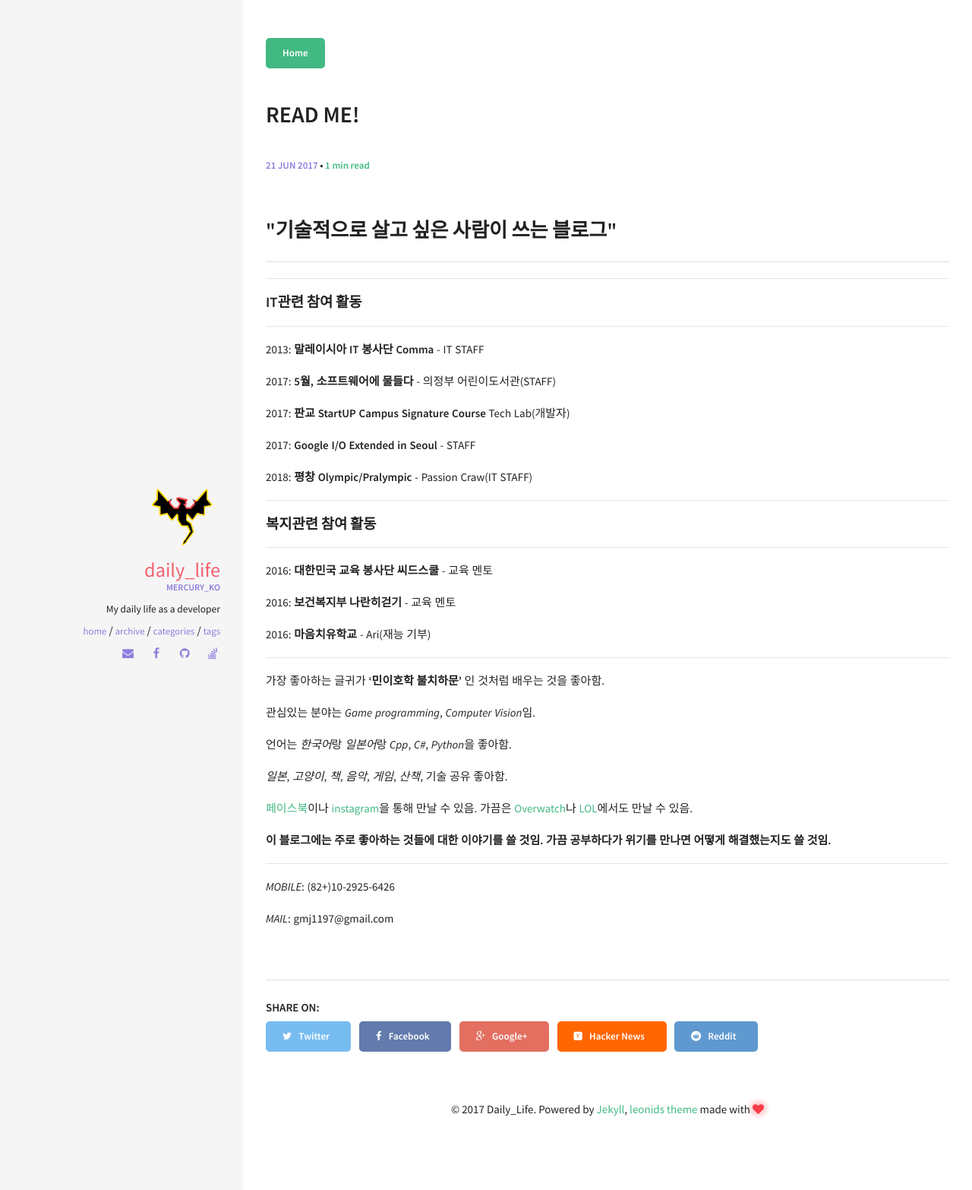
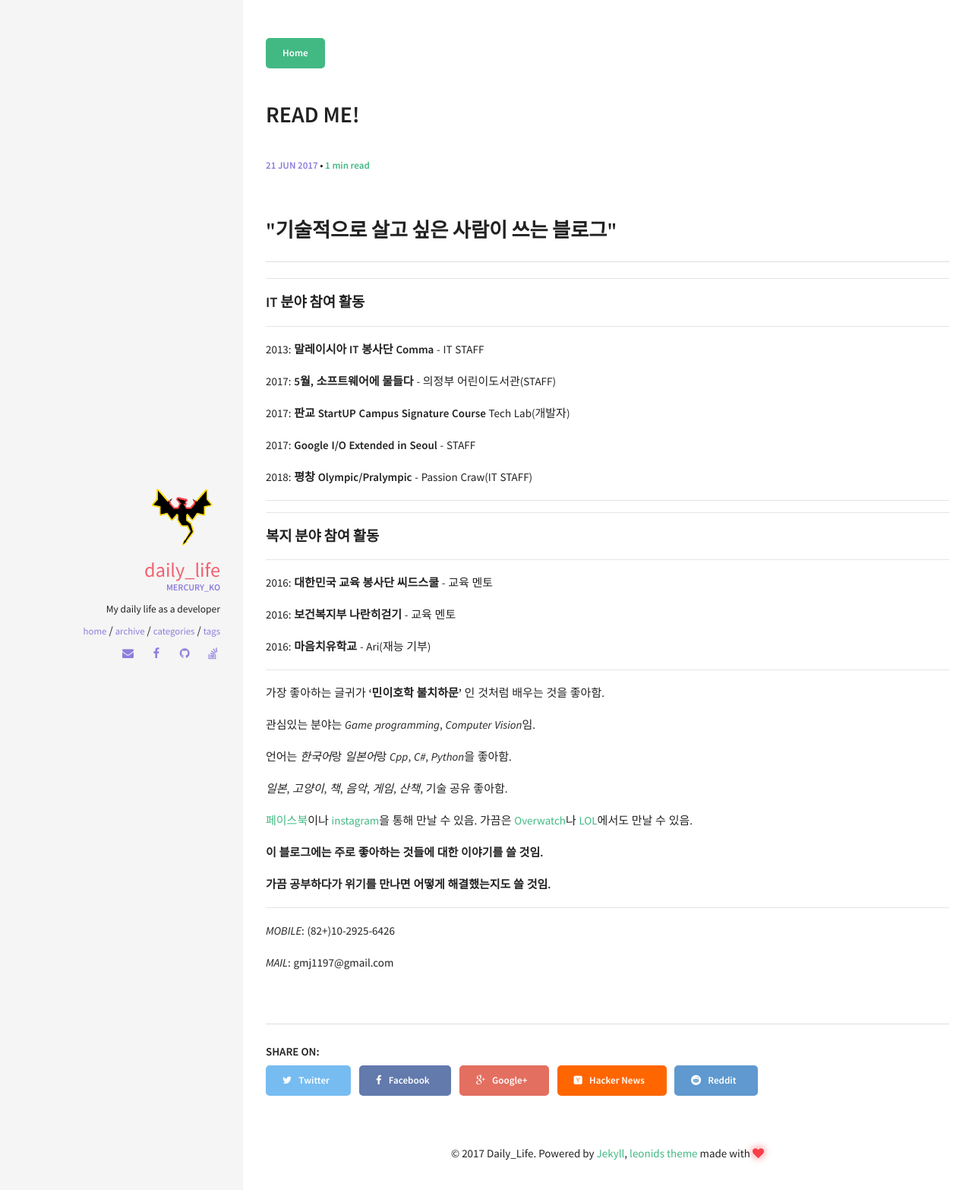
Before and after one commit to renyuanz/leonids, a Jekyll site: the page built from _posts/2017-06-21-read_me.md, in a window 1280 px wide. Shown: the top 1566 px of the page at 76% size. Built offline with Jekyll 4.4.1, drawn with Linux system fonts in a browser that asks for light colours.

Commit message:
Modified read_me.md

```diff
--- a/_posts/2017-06-21-read_me.md
+++ b/_posts/2017-06-21-read_me.md
@@ -9,8 +9,7 @@
 <!--more-->
 <h2>"기술적으로 살고 싶은 사람이 쓰는 블로그"</h2>
 ---
-
-<h4>IT관련 참여 활동</h4>
+<h4>IT 분야 참여 활동</h4>
 ---
 
 2013: **말레이시아 IT 봉사단 Comma** - IT STAFF
@@ -23,9 +22,9 @@
 
 2018: **평창 Olympic/Pralympic** - Passion Craw(IT STAFF)
 
-
 ---
-<h4>복지관련 참여 활동</h4>
+---
+<h4>복지 분야 참여 활동</h4>
 ---
 
 
@@ -49,6 +48,7 @@
 가끔은 [Overwatch][overwatch]나 [LOL][lol]에서도 만날 수 있음.
 
 **이 블로그에는 주로 좋아하는 것들에 대한 이야기를 쓸 것임.**
+
 **가끔 공부하다가 위기를 만나면 어떻게 해결했는지도 쓸 것임.**
 
 ---
```
